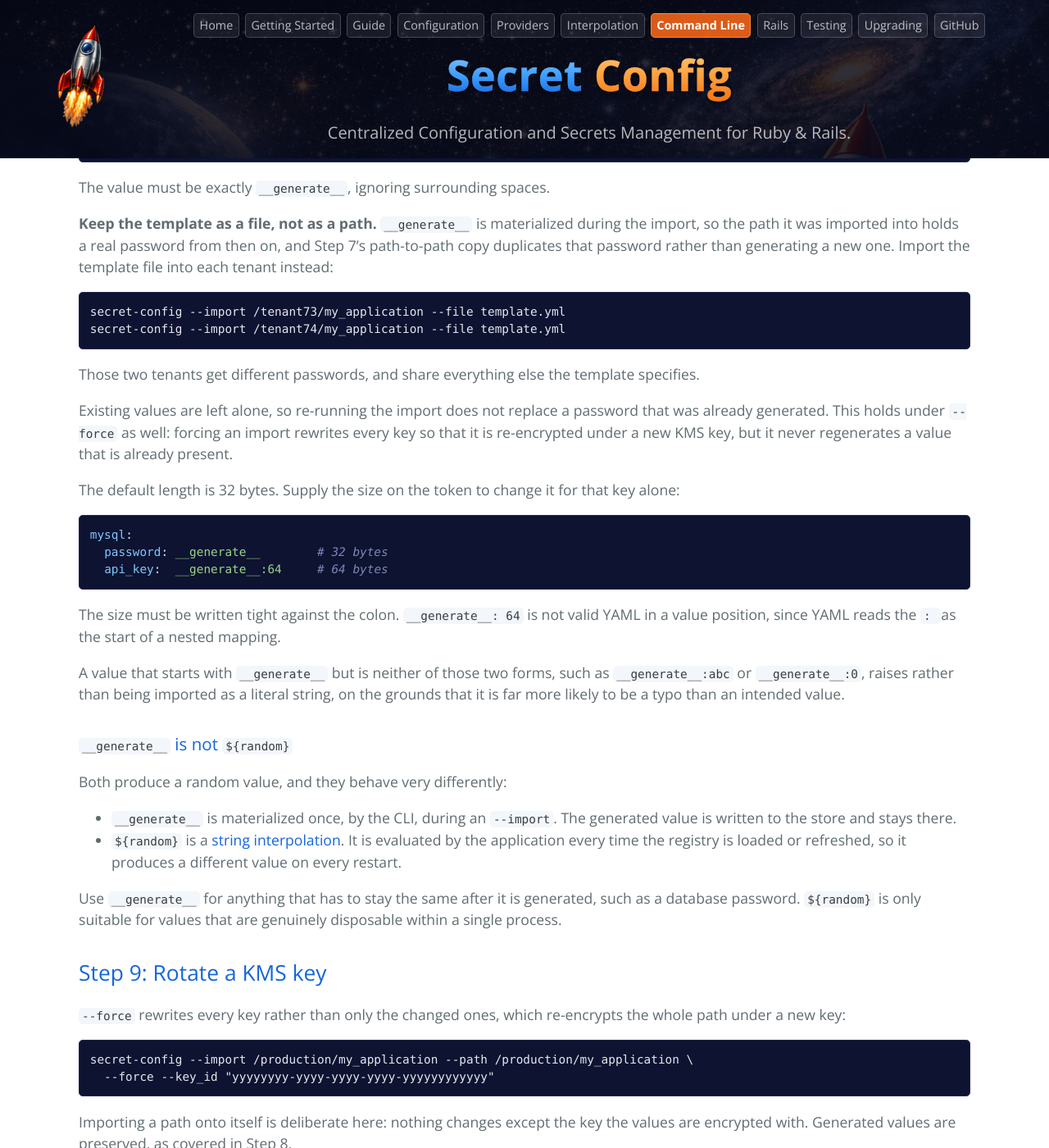
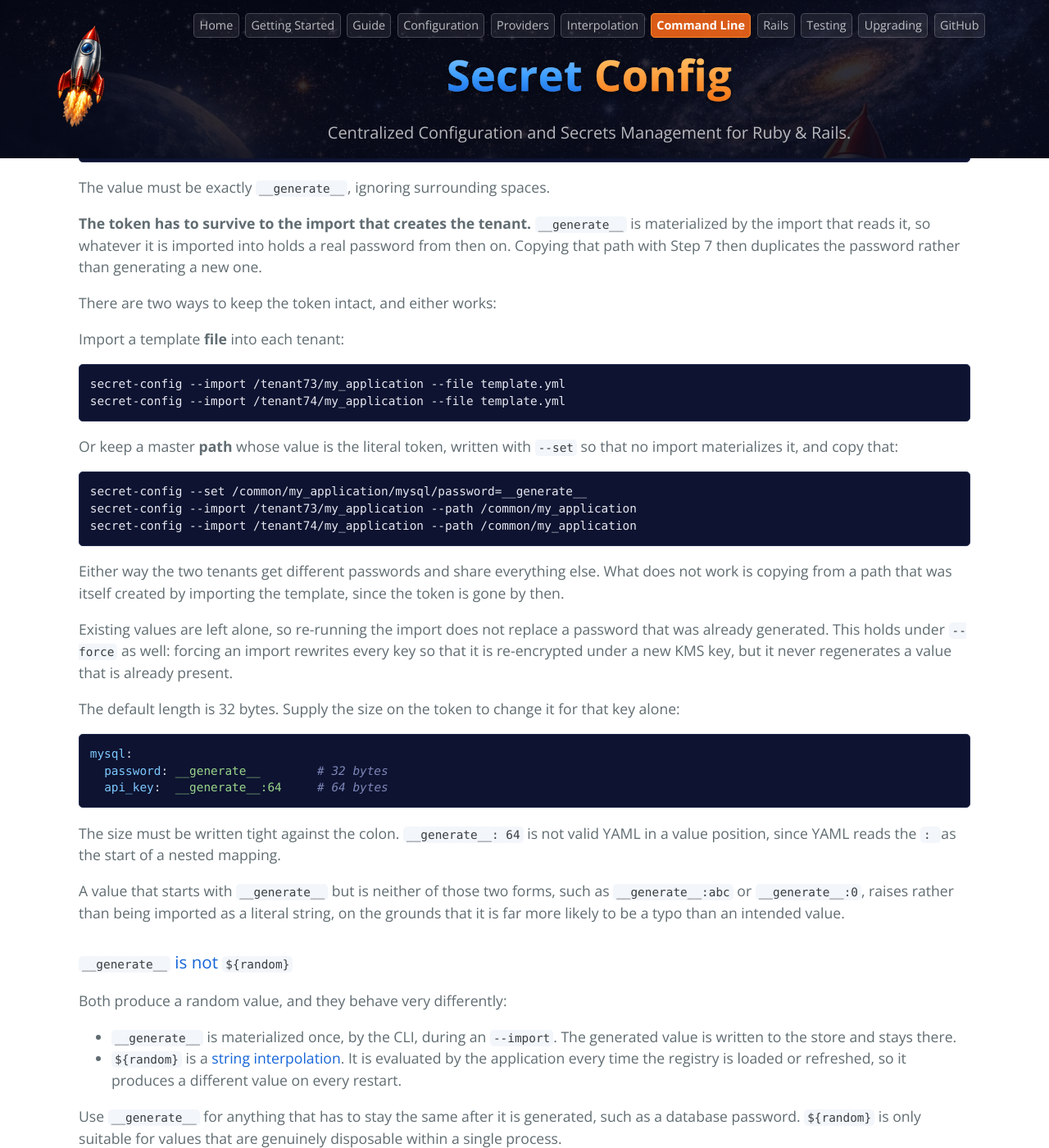
Before and after one commit to reidmorrison/secret_config, a Jekyll site: the page built from docs/cli.md, in a window 1280 px wide and 1400 px high, scrolled down 4755 px. Shown: the whole window at 82% size. Built offline with Jekyll 4.4.1, drawn with Linux system fonts in a browser that asks for light colours; our own code applies the rules of GitHub Pages for plain Markdown files; some of the changed text lies outside the part shown.

Commit message:
Fix ${random:size} and --console
Both were found while verifying examples for the documentation rewrite,
which described them as broken rather than working around them.

`${random:size}` raised NoMethodError. Every interpolation argument is
parsed out of the value as a String, and SecureRandom.urlsafe_base64
requires an Integer. Convert it, and raise ConfigurationError on a near
miss such as ${random:abc} or ${random:0} rather than silently generating
nothing, which is what __generate__:abc already does on import.

The test covering this passed only because it stubbed
SecureRandom.urlsafe_base64, and the stub swallowed the argument that the
real method rejects. It no longer stubs it, and now fails against the old
implementation. Added cases for a non-numeric and a non-positive size.

`secret-config --console` raised NameError: uninitialized constant
SecretConfig::CLI::IRB. b2d0bfa removed `require "irb"` because IRB stops
being a default gem in Ruby 4.0, where an unconditional require warns
under bundler, but left the IRB.start call behind. Require it inside the
command instead, so it is loaded only when used and every other command is
unaffected, and raise a LoadError naming the gem when it is absent.

The third item raised in the docs PR turned out not to be a defect. A
--path copy duplicating an already generated password is correct: the
token is materialized by the import that reads it, so a path created by
importing a template no longer holds one. Keeping the token intact works
either as a template file or as a master path written with --set, and
both are now documented.

Co-Authored-By: Claude Opus 5 <noreply@anthropic.com>

```diff
--- a/docs/cli.md
+++ b/docs/cli.md
@@ -184,14 +184,26 @@ mysql:
 
 The value must be exactly `__generate__`, ignoring surrounding spaces.
 
-**Keep the template as a file, not as a path.** `__generate__` is materialized during the import, so the
-path it was imported into holds a real password from then on, and Step 7's path-to-path copy duplicates
-that password rather than generating a new one. Import the template file into each tenant instead:
+**The token has to survive to the import that creates the tenant.** `__generate__` is materialized by
+the import that reads it, so whatever it is imported into holds a real password from then on. Copying
+that path with Step 7 then duplicates the password rather than generating a new one.
+
+There are two ways to keep the token intact, and either works:
+
+Import a template **file** into each tenant:
 
     secret-config --import /tenant73/my_application --file template.yml
     secret-config --import /tenant74/my_application --file template.yml
 
-Those two tenants get different passwords, and share everything else the template specifies.
+Or keep a master **path** whose value is the literal token, written with `--set` so that no import
+materializes it, and copy that:
+
+    secret-config --set /common/my_application/mysql/password=__generate__
+    secret-config --import /tenant73/my_application --path /common/my_application
+    secret-config --import /tenant74/my_application --path /common/my_application
+
+Either way the two tenants get different passwords and share everything else. What does not work is
+copying from a path that was itself created by importing the template, since the token is gone by then.
 
 Existing values are left alone, so re-running the import does not replace a password that was already
 generated. This holds under `--force` as well: forcing an import rewrites every key so that it is
@@ -239,15 +251,13 @@ encrypted with. Generated values are preserved, as covered in Step 8.
 
     secret-config --console
 
-Intended to open an interactive Ruby session with the registry loaded, for exploring a store.
+Opens an interactive Ruby session with the registry loaded, for exploring a store.
 
-**This currently raises `NameError: uninitialized constant SecretConfig::CLI::IRB`** on every provider,
-because IRB is no longer required. Until that is fixed, get the same thing from a plain IRB session:
+IRB stops being a default gem in Ruby 4.0, so it is loaded only when this command runs. If it is not
+available, add it:
 
 ~~~ruby
-require "secret_config"
-SecretConfig.use(:file, path: "/development")
-SecretConfig.configuration
+gem "irb"
 ~~~
 
 ## Deprecated: `$(random)` and `--random_size`
```
Also changed, not shown: docs/interpolation.md (+6 -2 lines), docs/llms-full.txt (+30 -16 lines), lib/secret_config/cli.rb (+9 -1 lines), lib/secret_config/setting_interpolator.rb (+9 -1 lines), test/setting_interpolator_test.rb (+23 -11 lines), CHANGELOG.md.
